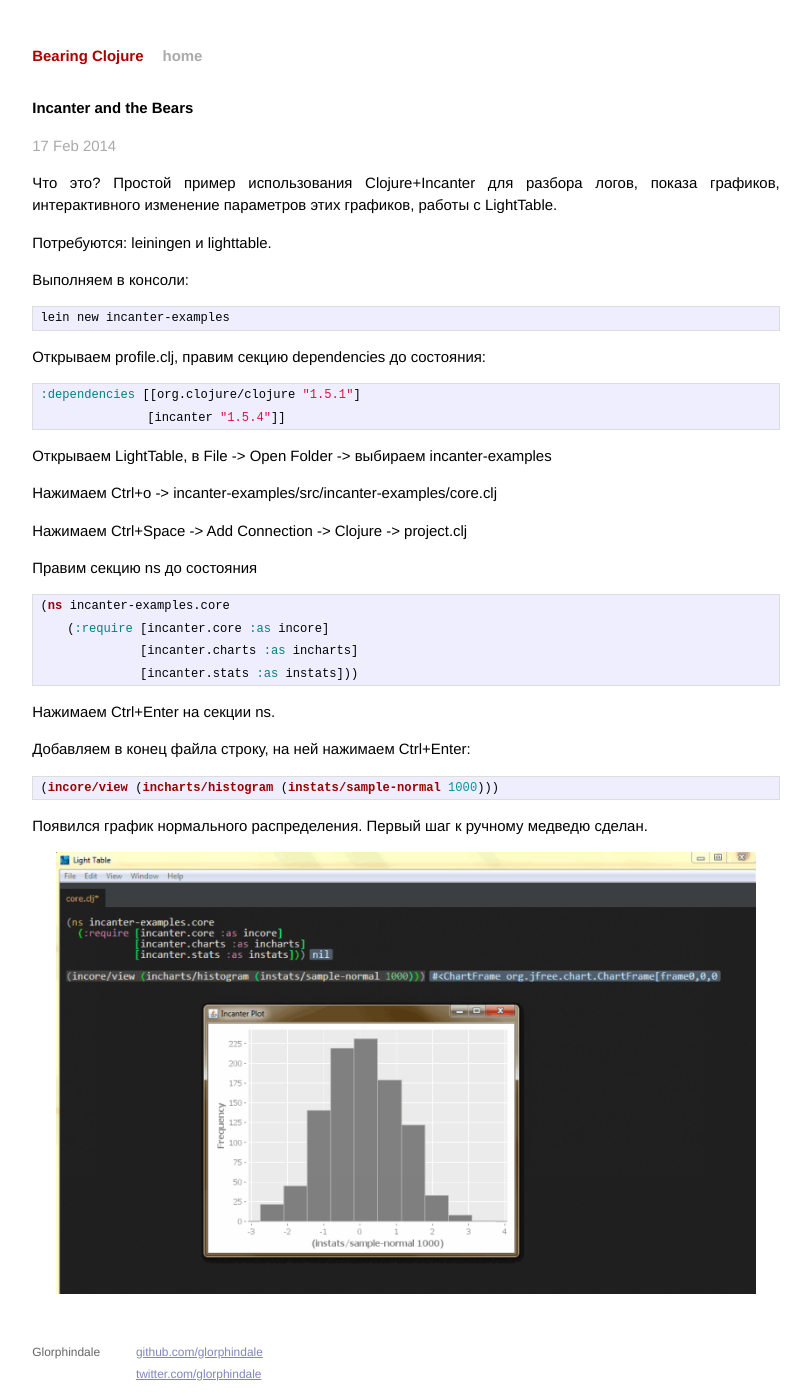
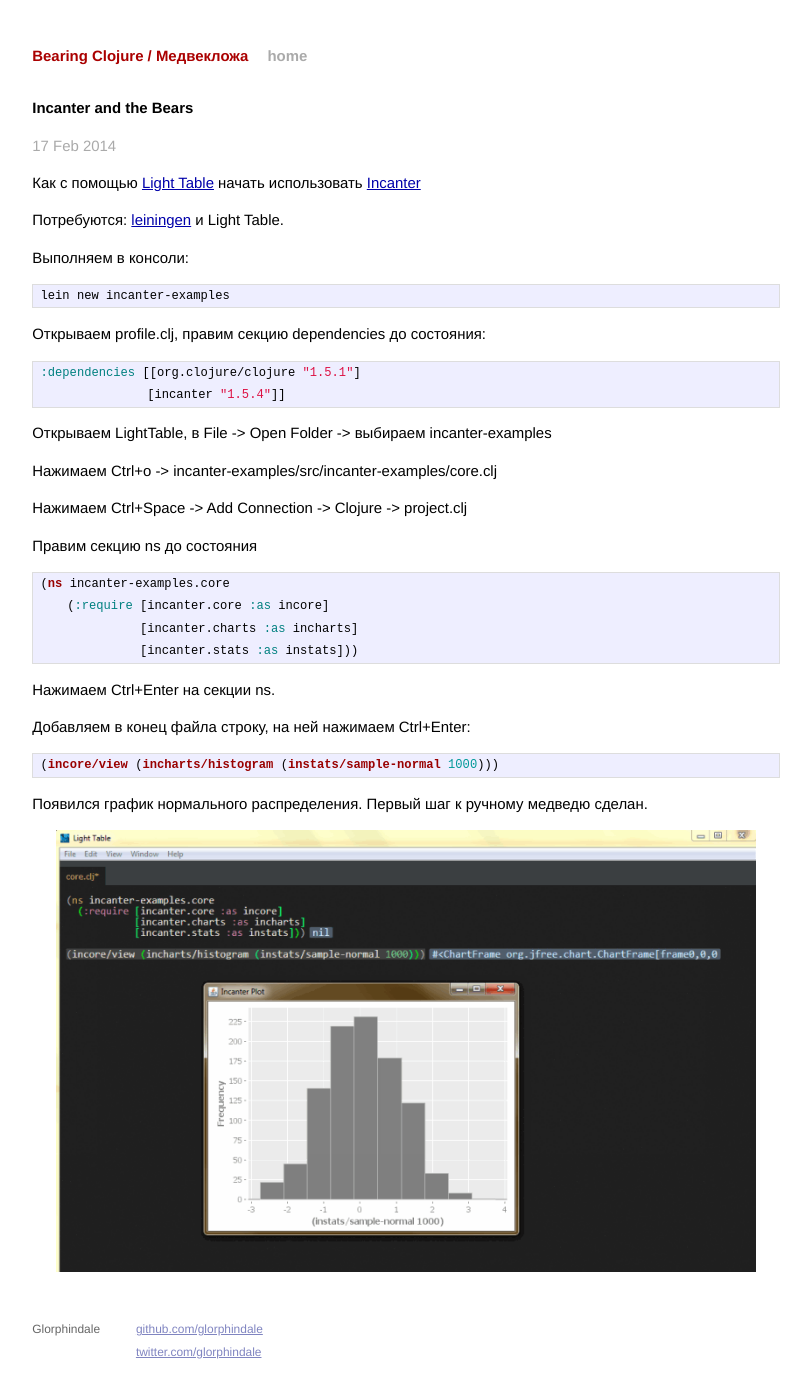
Before and after one commit to glorphindale/glorphindale.github.io, a Jekyll site: the page built from _posts/2014-02-17-incanter-intro.markdown, in a window 1280 px wide. Shown: the whole page, without its empty margins (234-1045 px from the left). Built offline with Jekyll 4.4.1, drawn with Linux system fonts in a browser that asks for light colours; Markdown is read by kramdown in place of the engine named in the settings; after the commit the page ends 1375 px from its top, so only the background shows below that.

Commit message:
Fix some issues.

```diff
--- a/_config.yml
+++ b/_config.yml
@@ -1,4 +1,4 @@
-name: Bearing Clojure
+name: Bearing Clojure / Медвекложа
 markdown: redcarpet
 pygments: true
 include: [ images ]
--- a/_posts/2014-02-17-incanter-intro.markdown
+++ b/_posts/2014-02-17-incanter-intro.markdown
@@ -5,9 +5,9 @@
 categories: clojure
 ---
 
-Что это? Простой пример использования Clojure+Incanter для разбора логов, показа графиков, интерактивного изменение параметров этих графиков, работы с LightTable.
+Как с помощью [Light Table](http://www.lighttable.com/) начать использовать [Incanter](http://incanter.org/)
 
-Потребуются: leiningen и lighttable.
+Потребуются: [leiningen](http://leiningen.org/) и Light Table.
 
 Выполняем в консоли:
 
--- a/_posts/2014-03-15-caravans-parsing.markdown
+++ b/_posts/2014-03-15-caravans-parsing.markdown
@@ -195,4 +195,6 @@
 {% endhighlight %}
 
 Итог:
-<center><img src="/images/codefest-2013-result.png" alt="Histogram" width="700"></center>
+<center><img src="/images/codefest-2013-result.png" alt="Histogram" width="800"></center>
+
+Полный файл с кодом можно взять [на GitHub](https://gist.github.com/glorphindale/9646119).
```
Also changed, not shown: other parts of _posts/2014-03-15-caravans-parsing.markdown (+1 -1 lines).
